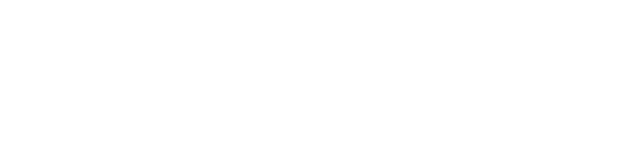
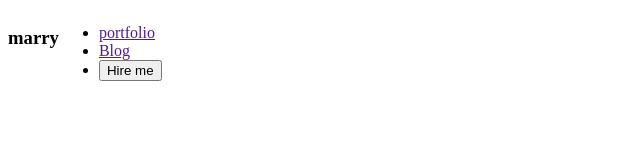
Before and after one commit to shimu04/webdeveloper-portfolio, a plain HTML site: page index.html in a window 1280 px wide. Shown: the whole page, without its empty margins (0-640 px from the left). Drawn offline with Linux system fonts and the light colour scheme.

```diff
--- a/index.html
+++ b/index.html
@@ -4,8 +4,24 @@
     <meta charset="UTF-8">
     <meta name="viewport" content="width=device-width, initial-scale=1.0">
     <title>web developer-portfolio</title>
+    <link rel="stylesheet" href="styles/portfolio.css">
 </head>
 <body>
+    <header>
+         <nav>
+            <h3>marry</h3>
+            <ul>
+                <li><a href="">portfolio</a></li>
+                <li><a href="">Blog</a></li>
+                <li><button>Hire me</button></li>
+            </ul>
+         </nav>
+    </header>
+    <main>
 
+    </main>
+    <footer>
+
+    </footer>
 </body>
 </html>
--- /dev/null
+++ b/styles/portfolio.css
@@ -0,0 +1,4 @@
+/*nav related styles*/
+nav{
+    display: flex;
+}
```
Also changed, not shown: images/Daffodil-International-University-DIU-logo.png (deleted), images/developer.png (added), images/hardy.png (added), images/header_bg.png (added), images/icons/facebook.png (added), images/icons/insta.png (added), images/icons/js.png (added), images/icons/mongo.png (added), images/icons/nodejs.png (added), images/icons/react.png (added), images/icons/twitter.png (added).
